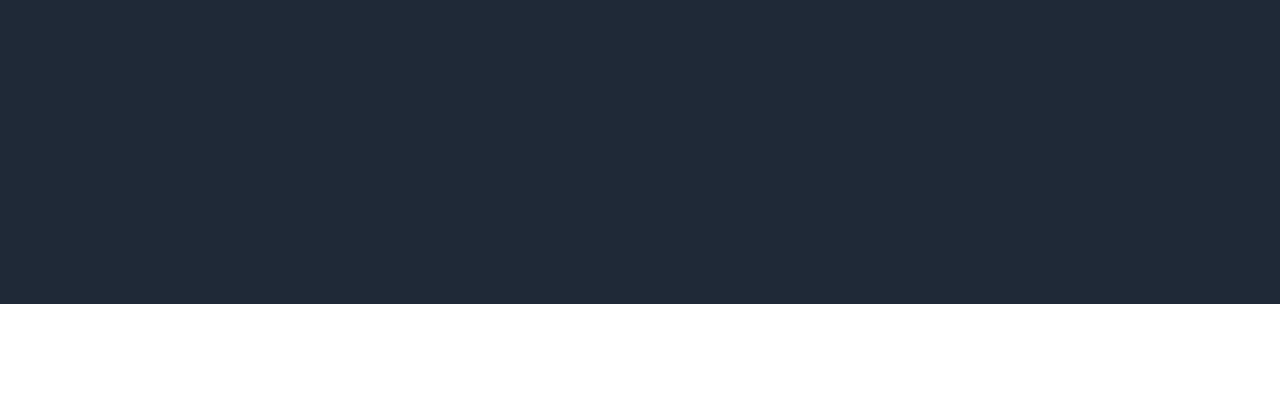
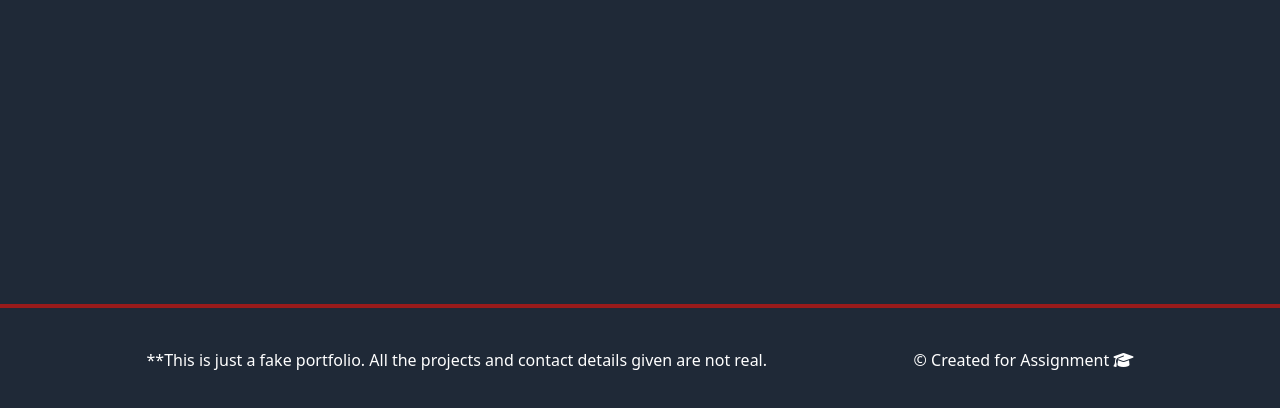
Before and after one commit to Haristurk/assignment-2, a website: page src/index.html in a window 1280 px wide. Shown: the part 2492-2900 px from the top of the page. Before the commit the page ends 2796 px from the top, so only its background shows below. Drawn offline with Linux system fonts and the light colour scheme.

Commit message:
footer section

```diff
--- a/src/index.html
+++ b/src/index.html
@@ -176,5 +176,21 @@
         >
       </div>
     </section>
+    <!-- my footer  -->
+
+    <footer
+      class="font-thin flex justify-evenly bg-gray-800 border-t-4 border-red-800 text-white py-10"
+    >
+      <p>
+        **This is just a fake portfolio. All the projects and contact details
+        given are not real.
+      </p>
+      <p>
+        &copy; Created for
+        <a href="#" target="_blank"
+          >Assignment <i class="fa-solid fa-graduation-cap"></i
+        ></a>
+      </p>
+    </footer>
   </body>
 </html>
```
